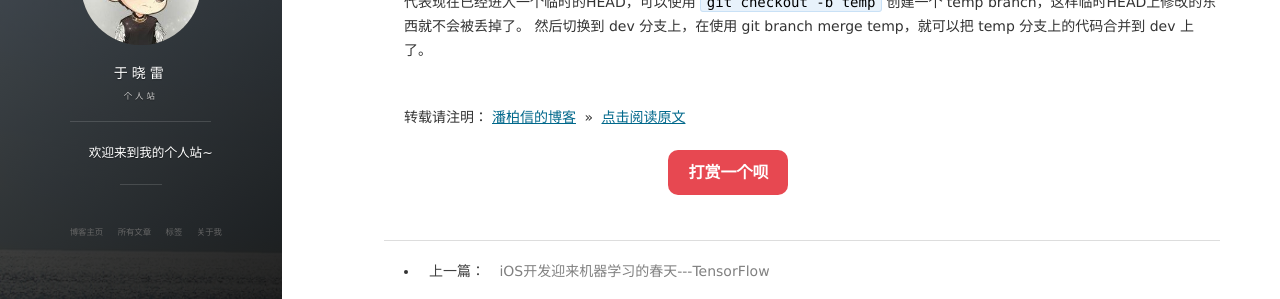
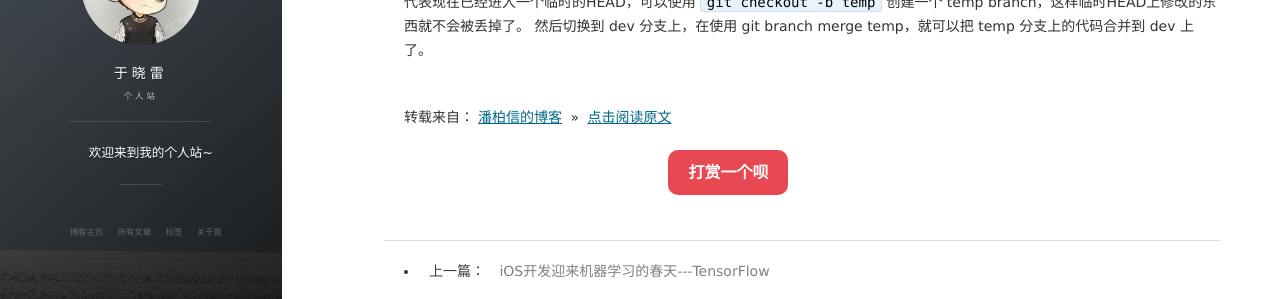
Before and after one commit to IreadIs/IreadIs.github.io, a Jekyll site: the page built from _posts/2016-07-13-GitTutorial.md, in a window 1280 px wide and 900 px high, scrolled down 1198 px. Shown: the part 363-662 px from the top of the window. Built offline with Jekyll 4.4.1, drawn with Linux system fonts in a browser that asks for light colours; nearby versions of some CDN libraries; comment, search, counter and statistics services are not loaded.

Commit message:
Update 2016-07-13-GitTutorial.md

```diff
--- a/_posts/2016-07-13-GitTutorial.md
+++ b/_posts/2016-07-13-GitTutorial.md
@@ -71,4 +71,4 @@ git branc 查看时如出现
 
 <br>
 
-转载请注明：[潘柏信的博客](http://baixin) » [点击阅读原文](http://baixin.io/2016/07/GitTutorial/)
+转载来自：[潘柏信的博客](http://baixin) » [点击阅读原文](http://baixin.io/2016/07/GitTutorial/)
```
